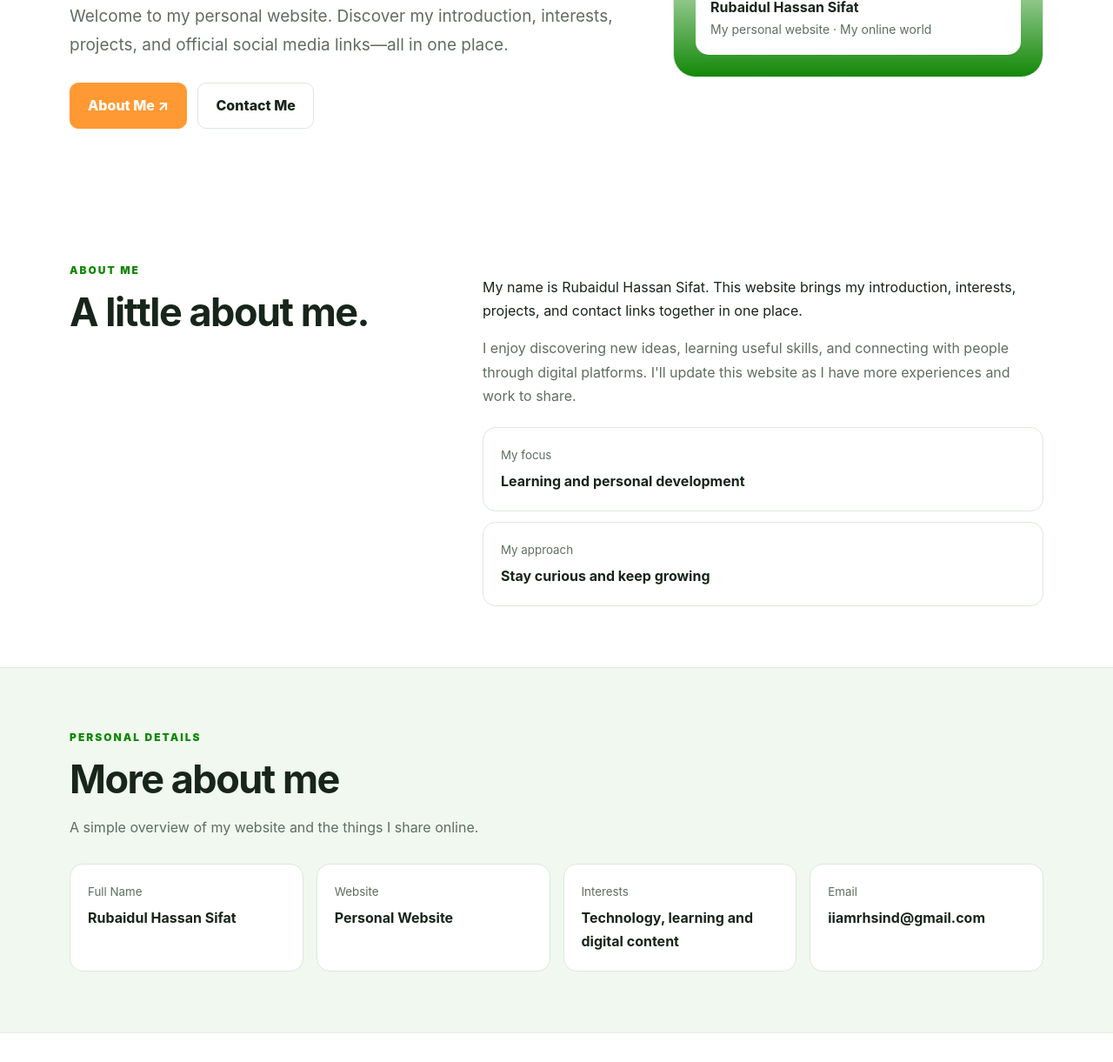
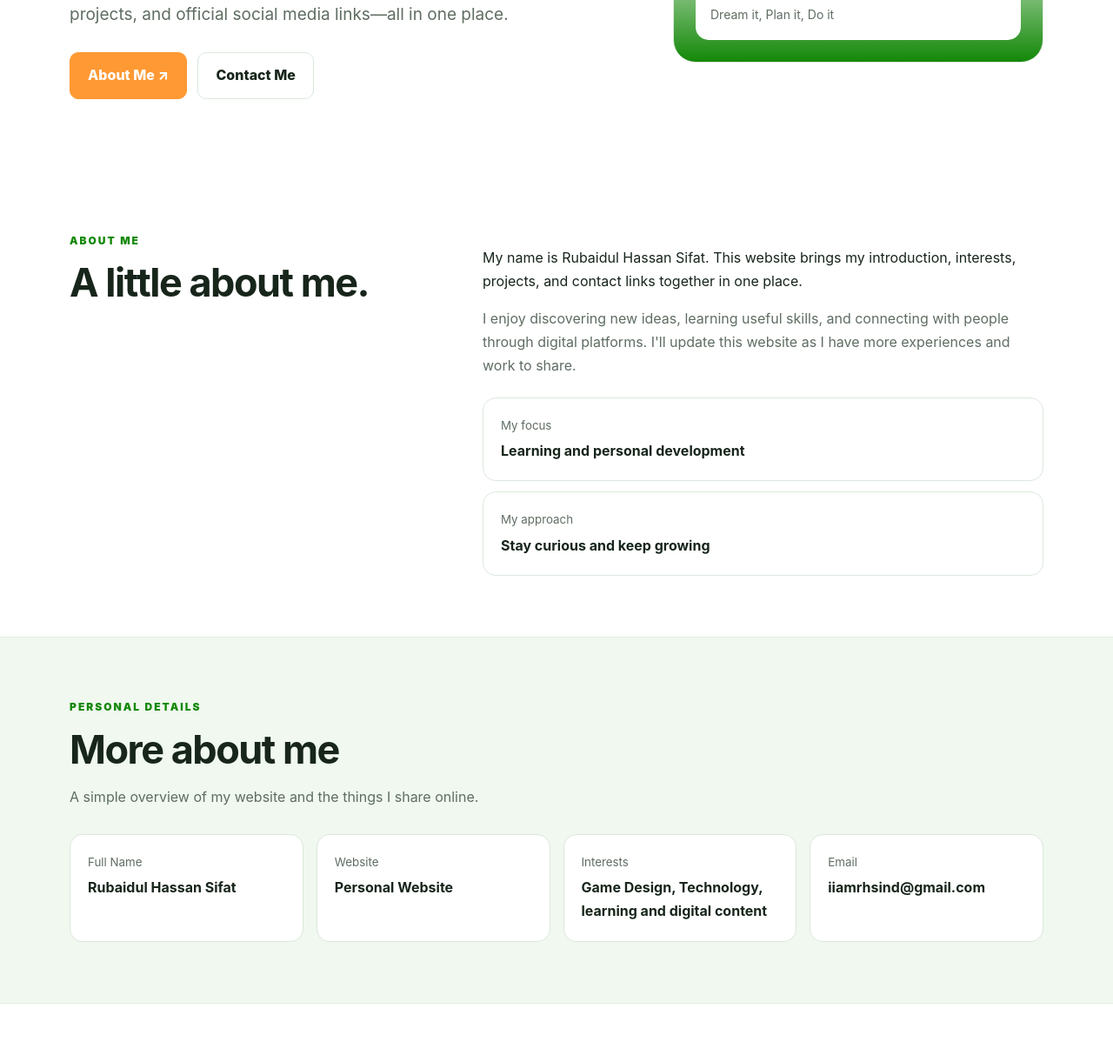
Before and after one commit to iiamrhs/Rubaidul-Hassan-Sifat, a plain HTML site: page index.html in a window 1280 px wide. Shown: the part 500-1721 px from the top of the page at 87% size. Drawn offline with Linux system fonts and the light colour scheme.

Commit message:
Update index.html

```diff
--- a/index.html
+++ b/index.html
@@ -149,7 +149,6 @@ footer { border-top: 1px solid var(--line); padding: 25px 0; color: var(--muted)
 <section class="hero" id="home">
   <div class="wrap hero-grid">
     <div>
-      <span class="badge">MY PERSONAL WEBSITE</span>
       <h1>Hi, I'm<br><span>Rubaidul Hassan Sifat.</span></h1>
       <p class="lead">Welcome to my personal website. Discover my introduction, interests, projects, and official social media links—all in one place.</p>
       <a class="btn" href="#details">About Me ↗</a>
@@ -159,7 +158,7 @@ footer { border-top: 1px solid var(--line); padding: 25px 0; color: var(--muted)
       <img class="avatar" src="IMG_9472.jpeg" alt="Rubaidul Hassan Sifat profile photo">
       <div class="card-note">
         <strong>Rubaidul Hassan Sifat</strong>
-        <span>My personal website · My online world</span>
+        <span>Dream it, Plan it, Do it</span>
       </div>
     </aside>
   </div>
@@ -192,7 +191,7 @@ footer { border-top: 1px solid var(--line); padding: 25px 0; color: var(--muted)
     <div class="personal-details">
       <div class="detail-card"><small>Full Name</small><strong>Rubaidul Hassan Sifat</strong></div>
       <div class="detail-card"><small>Website</small><strong>Personal Website</strong></div>
-      <div class="detail-card"><small>Interests</small><strong>Technology, learning and digital content</strong></div>
+      <div class="detail-card"><small>Interests</small><strong>Game Design, Technology, learning and digital content</strong></div>
       <div class="detail-card"><small>Email</small><strong><a href="mailto:iiamrhsind@gmail.com">iiamrhsind@gmail.com</a></strong></div>
     </div>
   </div>
```
